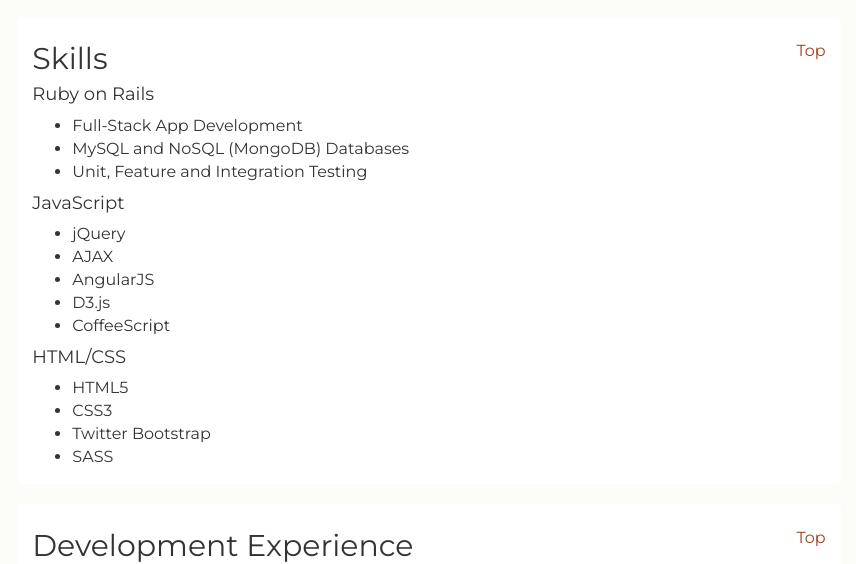
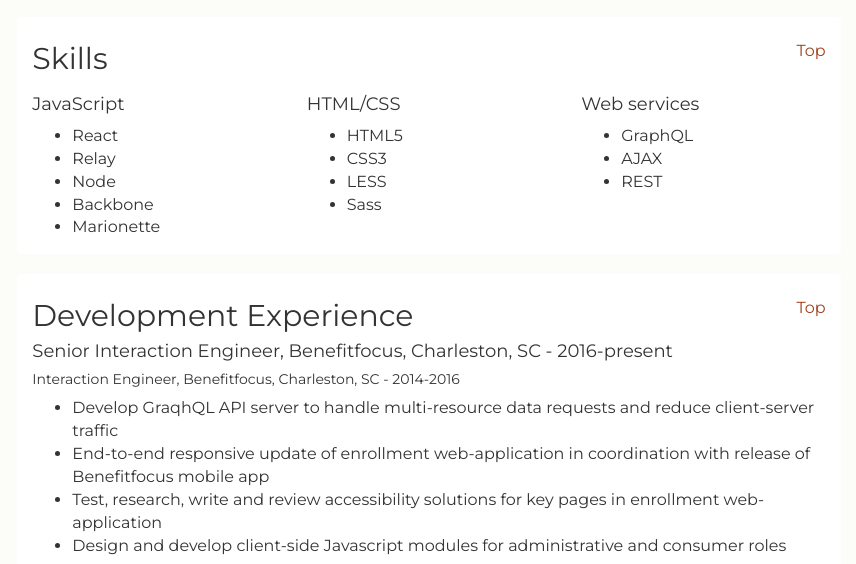
Before and after one commit to jgkingston/jgkingston.github.io, a plain HTML site: page resume.html in a window 1280 px wide. Shown: the part 228-792 px from the top of the page, without its empty margins (211-1067 px from the left). Drawn offline with Linux system fonts and the light colour scheme.

Commit message:
update skills section

```diff
--- a/resume.html
+++ b/resume.html
@@ -84,41 +84,49 @@
 
             <section id="skills">
               <h2>Skills <span class="pull-right top-link"><a href="#resume-head">Top</a> </span> </h2>
-              <h4>Ruby on Rails</h4>
-                <ul>
-                  <li>Full-Stack App Development</li>
-                  <li>MySQL and NoSQL (MongoDB) Databases</li>
-                  <li>Unit, Feature and Integration Testing</li>
-                </ul>
+              <div class="row">
+                <div class="col-sm-4">
                   <h4>JavaScript</h4>
                   <ul>
-                  <li>jQuery</li>
-                  <li>AJAX</li>
-                  <li>AngularJS</li>
-                  <li>D3.js</li>
-                  <li>CoffeeScript</li>
+                    <li>React</li>
+                    <li>Relay</li>
+                    <li>Node</li>
+                    <li>Backbone</li>
+                    <li>Marionette</li>
                   </ul>
+                </div>
+                <div class="col-sm-4">
                   <h4>HTML/CSS</h4>
                   <ul>
                     <li>HTML5</li>
                     <li>CSS3</li>
-                  <li>Twitter Bootstrap</li>
-                  <li>SASS</li>
+                    <li>LESS</li>
+                    <li>Sass</li>
                   </ul>
+                </div>
+                <div class="col-sm-4">
+                  <h4>Web services</h4>
+                  <ul>
+                    <li>GraphQL</li>
+                    <li>AJAX</li>
+                    <li>REST</li>
+                  </ul>
+                </div>
+              </div> <!--end of .row -->
+
             </section>
 
             <section id="dev-experience">
               <h2>Development Experience<span class="pull-right top-link"><a href="#resume-head">Top</a> </span></h2>
               <h4>Senior Interaction Engineer, Benefitfocus, Charleston, SC - 2016-present</h4>
-              <h4>Interaction Engineer, Benefitfocus, Charleston, SC - 2014-2016</h4>
+              <h5>Interaction Engineer, Benefitfocus, Charleston, SC - 2014-2016</h5>
               <ul>
                 <li>Develop GraqhQL API server to handle multi-resource data requests and reduce client-server traffic</li>
                 <li>End-to-end responsive update of enrollment web-application in coordination with release of Benefitfocus mobile app</li>
                 <li>Test, research, write and review accessibility solutions for key pages in enrollment web-application</li>
                 <li>Design and develop client-side Javascript modules for administrative and consumer roles</li>
               </ul>
-              <h4>Interaction Engineer, Benefitfocus, Charleston, SC</h4>
-              <h4>1st Place, SPARC Hackathon 4: Pirates of Silicon Harbor</h4>
+              <h4>1st Place, SPARC Hackathon 4: Pirates of Silicon Harbor, Charleston, SC - 2014</h4>
               <p>Best in Show, Best Responsive Web Application</p>
             </section>
 
```
Lines whose indentation alone changed are shown as unchanged.
